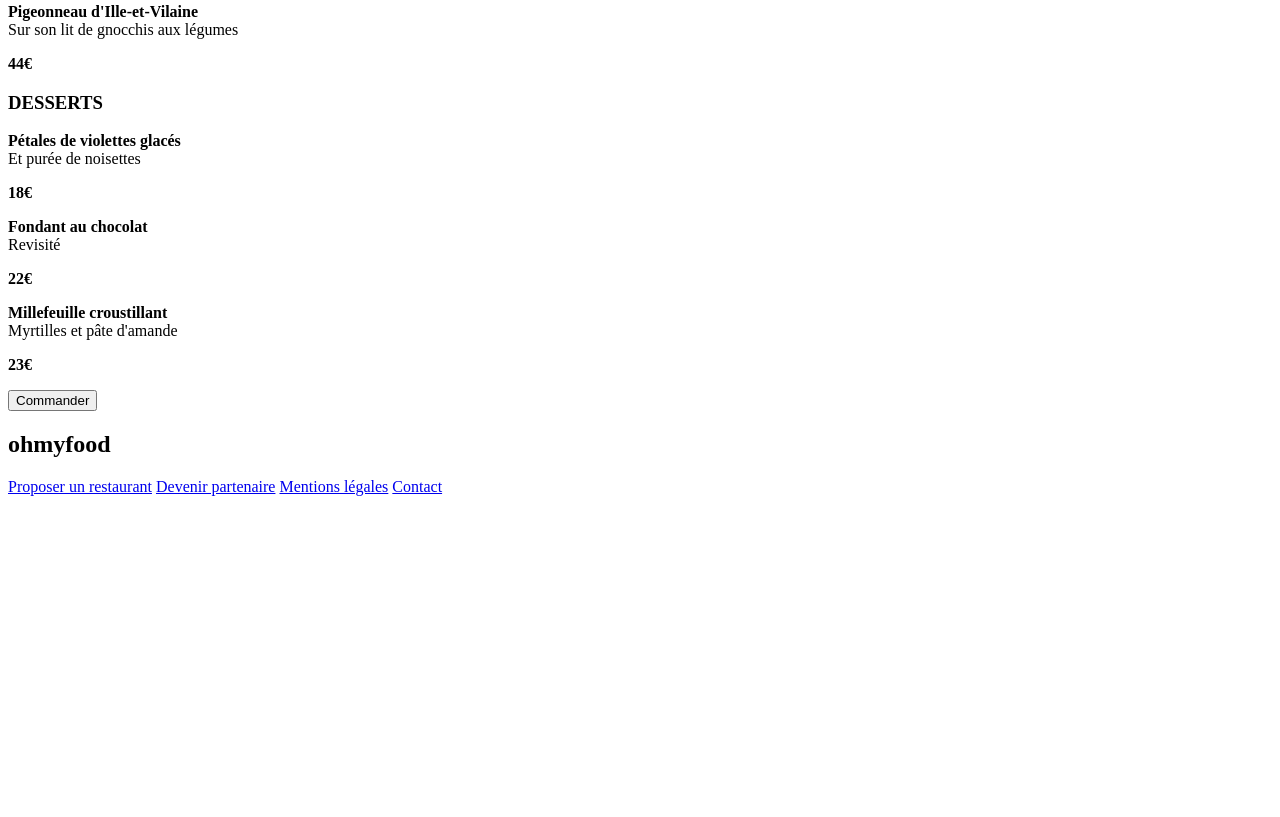
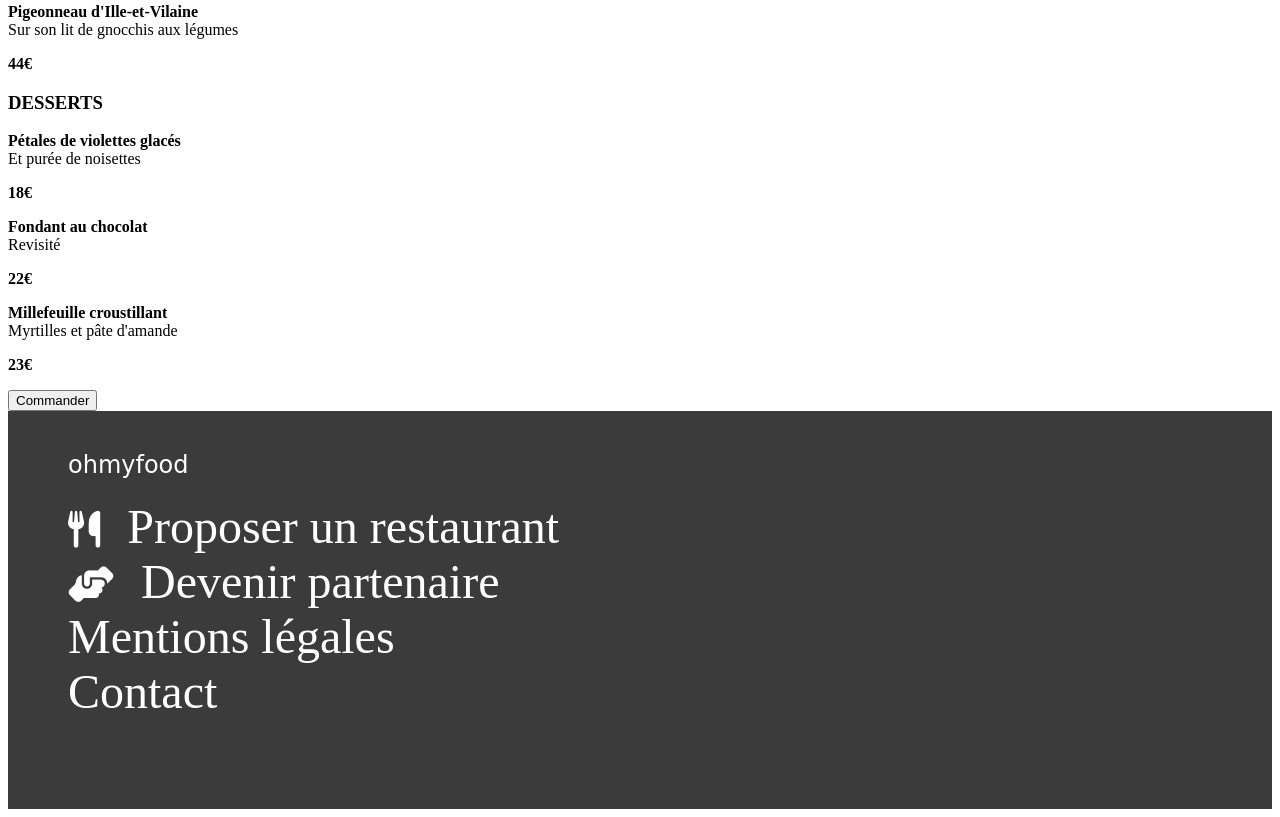
Before and after one commit to ticorw/prjet_ohmyfood, a plain HTML site: page menu_àlafrançaise/index.html in a window 1280 px wide. Shown: the part 658-1475 px from the top of the page. Before the commit the page ends 1162 px from the top, so only its background shows below. Drawn offline with Linux system fonts and the light colour scheme; a web font is replaced by a local one.

Commit message:
mis en place début css page menu

```diff
--- a/Accueil/style.css
+++ b/Accueil/style.css
@@ -14,6 +14,7 @@ h2{
 }
 a{
     text-decoration: none;
+    color: black;
 }
 a:visited{
     color: black;
--- a/menu_lanoteenchantée/style.css
+++ b/menu_lanoteenchantée/style.css
@@ -0,0 +1,27 @@
+/* FOOTER */
+
+footer{
+    display: flex;
+    flex-direction: column;
+    background-color: rgb(59, 59, 59);
+    color: white;
+    padding-top: 20px;
+    padding-bottom: 90px;
+    padding-left: 60px;
+}
+footer h2{
+    font-weight: normal;
+    font-family: 'Shrikhand', cursive;
+}
+
+footer a{
+    text-decoration: none;
+    color: white;
+    font-size: 3rem;
+}
+
+footer i{
+    color: white;
+    font-size: 2.3rem;
+    margin-right: 15px;
+}
--- a/menu_lapalettedugout/style.css
+++ b/menu_lapalettedugout/style.css
@@ -0,0 +1,27 @@
+/* FOOTER */
+
+footer{
+    display: flex;
+    flex-direction: column;
+    background-color: rgb(59, 59, 59);
+    color: white;
+    padding-top: 20px;
+    padding-bottom: 90px;
+    padding-left: 60px;
+}
+footer h2{
+    font-weight: normal;
+    font-family: 'Shrikhand', cursive;
+}
+
+footer a{
+    text-decoration: none;
+    color: white;
+    font-size: 3rem;
+}
+
+footer i{
+    color: white;
+    font-size: 2.3rem;
+    margin-right: 15px;
+}
--- a/menu_ledeliccedessens/style.css
+++ b/menu_ledeliccedessens/style.css
@@ -0,0 +1,27 @@
+/* FOOTER */
+
+footer{
+    display: flex;
+    flex-direction: column;
+    background-color: rgb(59, 59, 59);
+    color: white;
+    padding-top: 20px;
+    padding-bottom: 90px;
+    padding-left: 60px;
+}
+footer h2{
+    font-weight: normal;
+    font-family: 'Shrikhand', cursive;
+}
+
+footer a{
+    text-decoration: none;
+    color: white;
+    font-size: 3rem;
+}
+
+footer i{
+    color: white;
+    font-size: 2.3rem;
+    margin-right: 15px;
+}
--- a/menu_àlafrançaise/index.html
+++ b/menu_àlafrançaise/index.html
@@ -3,11 +3,16 @@
 <head>
     <meta charset="UTF-8">
     <link rel="stylesheet" href="style.css">
+    <link rel="preconnect" href="https://fonts.gstatic.com">
+    <link rel="preconnect" href="https://fonts.gstatic.com">
+    <link href="https://fonts.googleapis.com/css2?family=Shrikhand&display=swap" rel="stylesheet">
+    <link href="https://fonts.googleapis.com/css2?family=Roboto:wght@400;500&display=swap" rel="stylesheet">
+    <script src="https://kit.fontawesome.com/e4953e9b02.js" crossorigin="anonymous"></script>
     <title>Menu À la française</title>
 </head>
 <body>
     <header>
-        <a href="../Accueil/index.html" class="retour_accueil"><-</a>
+        <a href="../Accueil/index.html" class="retour_accueil"><i class="fas fa-arrow-left"></i></a>
         <img src="../images/logo/ohmyfood.png" alt="logo">
     </header>
     <section>
@@ -78,8 +83,8 @@
     </section>
     <footer>
         <h2>ohmyfood</h2>
-        <a href="#">Proposer un restaurant</a>
-        <a href="#">Devenir partenaire</a>
+        <a href="#"><i class="fas fa-utensils"></i> Proposer un restaurant</a>
+        <a href="#"><i class="fas fa-hands-helping"></i> Devenir partenaire</a>
         <a href="#">Mentions légales</a>
         <a href="#">Contact</a>
     </footer>
--- a/menu_àlafrançaise/style.css
+++ b/menu_àlafrançaise/style.css
@@ -0,0 +1,27 @@
+/* FOOTER */
+
+footer{
+    display: flex;
+    flex-direction: column;
+    background-color: rgb(59, 59, 59);
+    color: white;
+    padding-top: 20px;
+    padding-bottom: 90px;
+    padding-left: 60px;
+}
+footer h2{
+    font-weight: normal;
+    font-family: 'Shrikhand', cursive;
+}
+
+footer a{
+    text-decoration: none;
+    color: white;
+    font-size: 3rem;
+}
+
+footer i{
+    color: white;
+    font-size: 2.3rem;
+    margin-right: 15px;
+}
```
Also changed, not shown: menu_lanoteenchantée/index.html (+7 -2 lines), menu_lapalettedugout/index.html (+7 -2 lines), menu_ledeliccedessens/index.html (+8 -3 lines).
